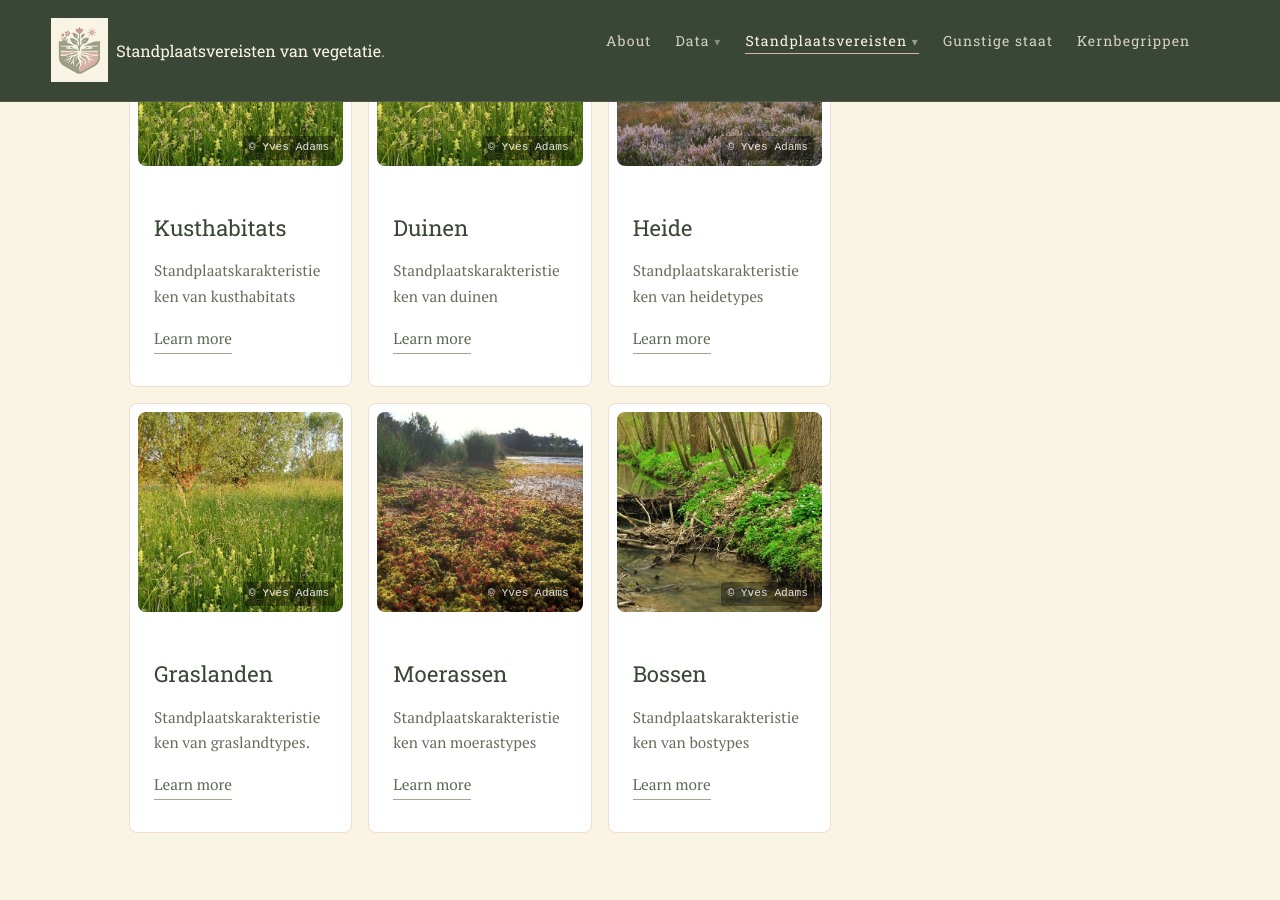
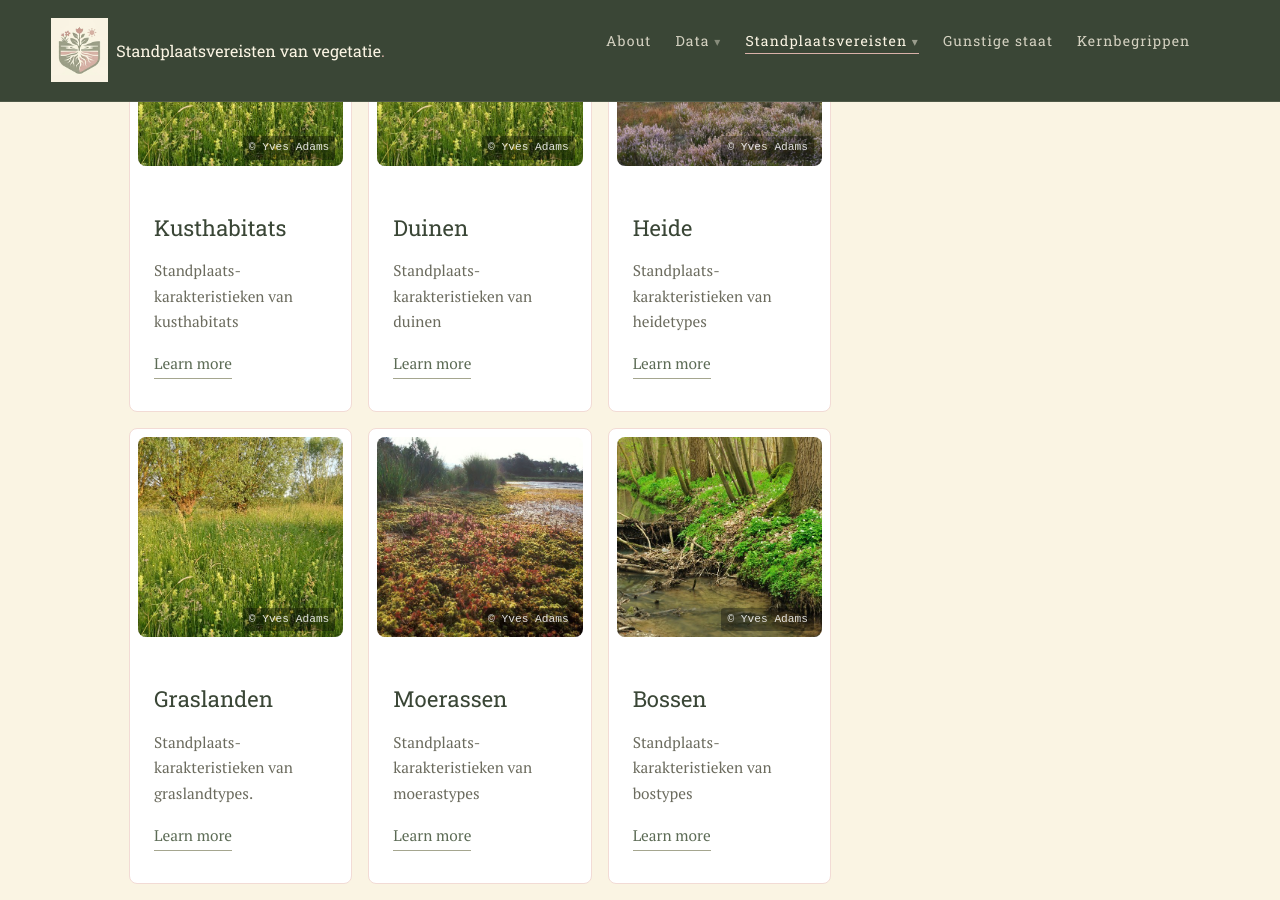
Before and after one commit to inbo/standplaatsvereisten, a Jekyll site: the page built from _pages/standplaatsvereisten/index.md, in a window 1280 px wide and 900 px high, scrolled down 724 px. Built offline with Jekyll 4.4.1, drawn with Linux system fonts in a browser that asks for light colours.

Commit message:
Woorden afbreken indexpagina's

```diff
--- a/_pages/standplaatsvereisten/index.md
+++ b/_pages/standplaatsvereisten/index.md
@@ -21,7 +21,7 @@ Standplaatskarakteristieken zijn de ecologische 'paspoorten' van ons landschap.
       <span class="card-attribution">© Yves Adams</span>
     </div>
     <h3 class="card-title">Kusthabitats</h3>
-    <p class="card-excerpt">Standplaatskarakteristieken van kusthabitats</p>
+    <p class="card-excerpt">Standplaats-karakteristieken van kusthabitats</p>
     <a href="{{ '/standplaatsvereisten/kusthabitats/' | relative_url }}" class="btn">Learn more</a>
   </div>
 
@@ -31,7 +31,7 @@ Standplaatskarakteristieken zijn de ecologische 'paspoorten' van ons landschap.
      <span class="card-attribution">© Yves Adams</span>
     </div>
     <h3 class="card-title">Duinen</h3>
-    <p class="card-excerpt">Standplaatskarakteristieken van duinen</p>
+    <p class="card-excerpt">Standplaats-karakteristieken van duinen</p>
     <a href="{{ '/standplaatsvereisten/duinen/' | relative_url }}" class="btn">Learn more</a>
   </div>
 
@@ -41,7 +41,7 @@ Standplaatskarakteristieken zijn de ecologische 'paspoorten' van ons landschap.
       <span class="card-attribution">© Yves Adams</span>
     </div>
     <h3 class="card-title">Heide</h3>
-    <p class="card-excerpt">Standplaatskarakteristieken van heidetypes</p>
+    <p class="card-excerpt">Standplaats-karakteristieken van heidetypes</p>
     <a href="{{ '/standplaatsvereisten/heide/' | relative_url }}" class="btn">Learn more</a>
   </div>
 
@@ -51,7 +51,7 @@ Standplaatskarakteristieken zijn de ecologische 'paspoorten' van ons landschap.
       <span class="card-attribution">© Yves Adams</span>
     </div>
     <h3 class="card-title">Graslanden</h3>
-    <p class="card-excerpt">Standplaatskarakteristieken van graslandtypes.</p>
+    <p class="card-excerpt">Standplaats-karakteristieken van graslandtypes.</p>
     <a href="{{ '/standplaatsvereisten/graslanden/' | relative_url }}" class="btn">Learn more</a>
   </div>
 
@@ -61,7 +61,7 @@ Standplaatskarakteristieken zijn de ecologische 'paspoorten' van ons landschap.
       <span class="card-attribution">© Yves Adams</span>
     </div>
     <h3 class="card-title">Moerassen</h3>
-    <p class="card-excerpt">Standplaatskarakteristieken van moerastypes</p>
+    <p class="card-excerpt">Standplaats-karakteristieken van moerastypes</p>
     <a href="{{ '/standplaatsvereisten/moerassen/' | relative_url }}" class="btn">Learn more</a>
   </div>
 
@@ -71,7 +71,7 @@ Standplaatskarakteristieken zijn de ecologische 'paspoorten' van ons landschap.
       <span class="card-attribution">© Yves Adams</span>
     </div>
     <h3 class="card-title">Bossen</h3>
-    <p class="card-excerpt">Standplaatskarakteristieken van bostypes</p>
+    <p class="card-excerpt">Standplaats-karakteristieken van bostypes</p>
     <a href="{{ '/standplaatsvereisten/bossen/' | relative_url }}" class="btn">Learn more</a>
   </div>
 
```
Also changed, not shown: _pages/standplaatsvereisten/bossen/index.md (+3 -3 lines), _pages/standplaatsvereisten/duinen/index.md (+2 -2 lines), _pages/standplaatsvereisten/graslanden/index.md (+4 -4 lines), _pages/standplaatsvereisten/heide/index.md (+2 -2 lines), _pages/standplaatsvereisten/kusthabitats/index.md (+1 -1 lines).
